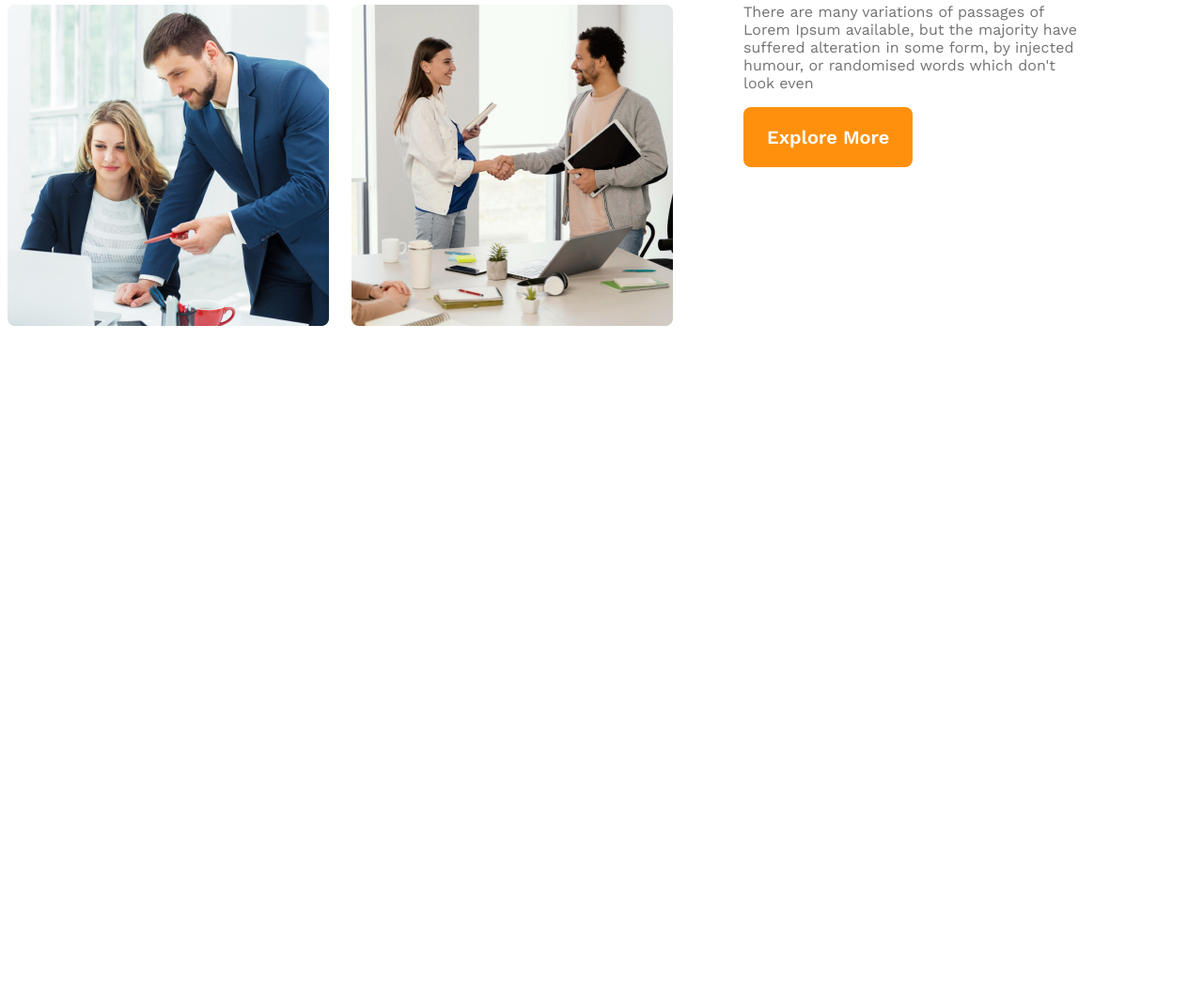
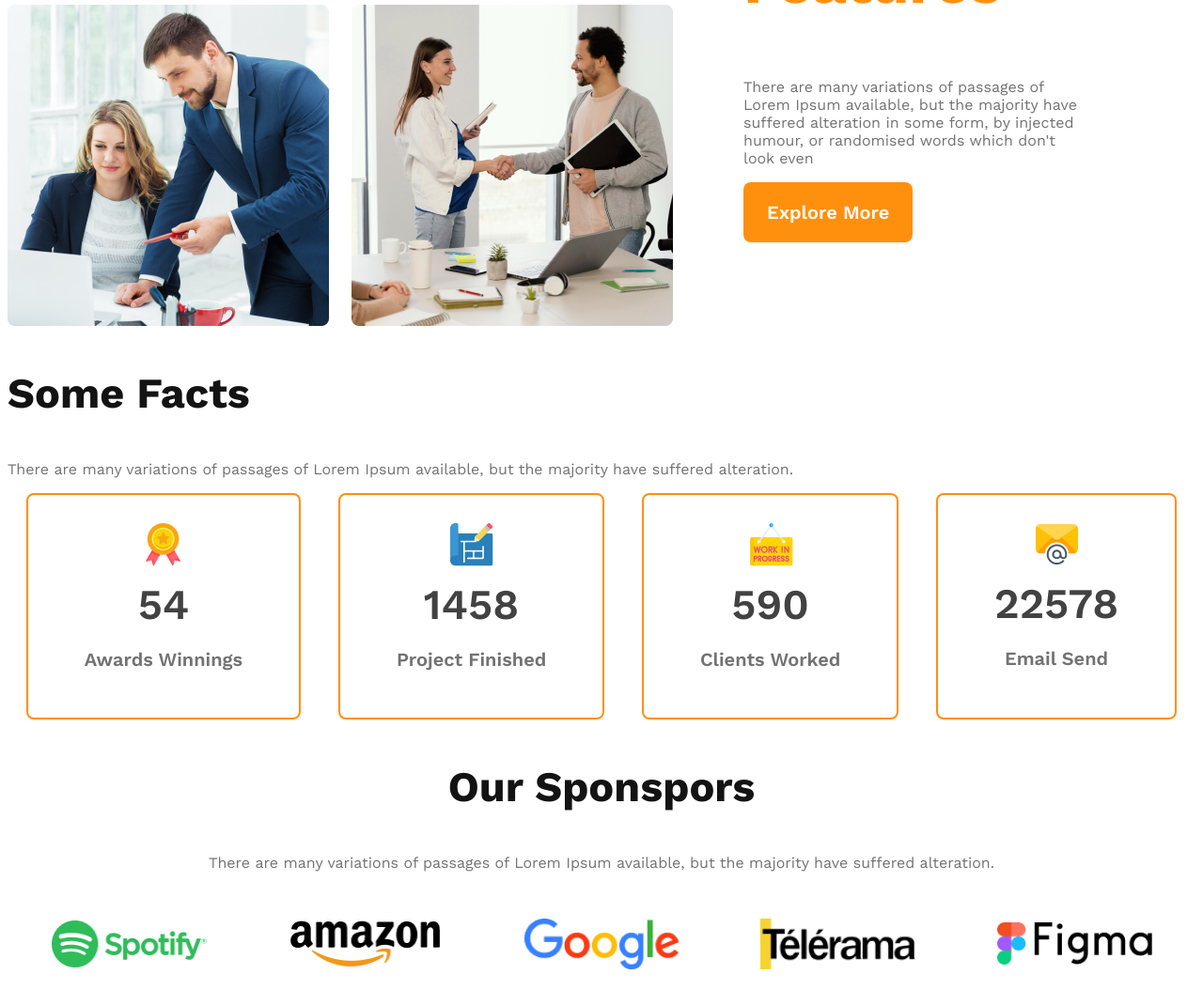
Before and after one commit to Badhon2006/architects-website, a plain HTML site: page index.html in a window 1280 px wide. Shown: the part 1468-2538 px from the top of the page at 94% size. Before the commit the page ends 1900 px from the top, so only its background shows below. Drawn offline with nearby package versions, Linux system fonts and the light colour scheme.

Commit message:
sponsors added

```diff
--- a/index.html
+++ b/index.html
@@ -20,7 +20,7 @@
         </nav>
         <div class="banner"></div>
         <div class="banner-content">
-            <h1 class="banner-title">Brand New
+            <h1 class="section-title">Brand New
                 Group of Architects </h1>
                 <p class="text-grey">There are many variations of passages of Lorem Ipsum available, but the majority have suffered alteration in some form, by injected humour, or randomised words which don't look even</p>
                 <button class="button-primary">Explore More</button>
@@ -38,11 +38,59 @@
                     <img src="images/team4.png" alt="">
                 </div>
                 <div class="team-content">
-                    <h3 class="team-title"><span class="sp-1" >Quick list</span><span class="sp-2"> of Our </span> <span class="sp-3">Features</span></h3>
+                    <h3 class="section-title"><span class="sp-1" >Quick list</span><span class="sp-2"> of Our </span> <span class="sp-3">Features</span></h3>
 
                     <p class="text-grey" >There are many variations of passages of Lorem Ipsum available, but the majority have suffered alteration in some form, by injected humour, or randomised words which don't look even</p>
                     <button class="button-primary">Explore More</button>
                 </div>
+        </section>
+<!--Features section -->
+        <section class="features">
+
+        </section>
+<!--Facts section-->
+        <section class="facts">
+            <h3 class="section-title-2">Some Facts</h3>
+            <p class="text-grey">There are many variations of passages of Lorem Ipsum available, but the majority have suffered alteration.</p>
+            <div class="facts-card-container">
+                <div class="card">
+                    <img src="images/icons/ribon.png" alt="">
+                    <h2 class="card-stats">54</h2>
+                    <p class="card-title text-grey">Awards Winnings</p>
+                </div>
+                <div class="card">
+                    <img src="images/icons/projects.png" alt="">
+                    <h2 class="card-stats">1458</h2>
+                    <p class="card-title text-grey">Project Finished</p>
+                </div>
+                <div class="card">
+                    <img src="images/icons/customers.png" alt="">
+                    <h2 class="card-stats">590</h2>
+                    <p class="card-title text-grey">Clients Worked</p>
+                </div>
+                <div class="card">
+                    <img src="images/icons/email.png" alt="">
+                    <h2 class="card-stats">22578</h2>
+                    <p class="card-title text-grey">Email Send</p>
+                </div>
+
+            </div>
+        </section>
+        <section class="sponsors">
+            <div class="sponsors-section">
+                <h3 class="section-title-2">Our Sponspors</h3>
+                <p class="text-grey">There are many variations of passages of Lorem Ipsum available, but the majority have suffered alteration.</p>
+            </div>
+            <div class="sponsors-img">
+                <img src="images/sponsors/spotify.png" alt="">
+                <img src="images/sponsors/amazon.png" alt="">
+                <img src="images/sponsors/google.png" alt="">
+                <img src="images/sponsors/telerama.png" alt="">
+                <img src="images/sponsors/figma.png" alt="">
+
+
+            </div>
+
         </section>
 
     </main>
--- a/style/styles.css
+++ b/style/styles.css
@@ -19,6 +19,16 @@
 }
 .text-grey {
     color: #727272;
+}
+.section-title{
+    color:#131313;
+    font-size: 64px;
+    font-weight: 700;
+}
+.section-title-2{
+    color:#131313;
+    font-size: 45px;
+    font-weight: 700;
 }
 
 
@@ -60,11 +70,7 @@ nav li a{
     margin: 0px auto;
 
 }
-.banner-title{
-    color:#131313;
-    font-size: 64px;
-    font-weight: 700;
-}
+
 
 .image{
     margin-top:30px ;
@@ -91,9 +97,7 @@ main{
     grid-template-columns: repeat(2,1fr);
     gap: 24px ;
 }
-.team-title{
-    font-size: 45px;
-}
+
 .sp-1{
     color:#727272 ;
     font-weight: 500;
@@ -105,6 +109,44 @@ main{
 .sp-3{
     color:#FF900E ;
 }
+.facts-card-container{
+    display: flex;
+    justify-content: space-around;
+}
+.facts-card-container .card{
+    border: 2px solid #FF900E;
+    border-radius: 8px;
+    text-align: center;
+    padding: 30px 60px;
+}
+.facts-card-container .card-stats{
+    color: #424242;
+    font-size: 45px;
+    font-weight: 600;
+    margin-top: 10px;
+    margin-bottom: 0px;
+
+}
+ .facts-card-container .card-title{
+    font-size: 20px;
+    font-weight: 600;
+
+}
+.sponsors-section{
+    text-align: center;
+
+}
+.sponsors-img{
+    margin-top: 50px;
+    display: flex;
+    justify-content: space-evenly;
+    align-items: center;
+    gap: 40px;
+
+}
+.sponsors-img img{
+    width: 165px ;
+}
 
 /* Responsive media queries */
 
@@ -113,15 +155,22 @@ main{
     header{
          padding: 10px
     }
-    nav ,.team-container {
+    nav ,
+    .team-container ,
+    .facts-card-container,
+    .sponsors-img {
         flex-direction: column;
     }
     .images{
         grid-template-columns:1fr;
     }
-    .team-content{
+    .team-content ,
+    .facts-card-container{
         padding-left: 30px ;
         padding-right: 30px;
+    }
+    .facts-card-container{
+        gap: 20px;
     }
     }
     /* END of mobile */
@@ -132,7 +181,8 @@ main{
 
             padding: 10px
     }
-    nav , .team-container{
+    nav , .team-container ,
+    .sponsors-img{
         flex-direction: column;
 
     }
```
